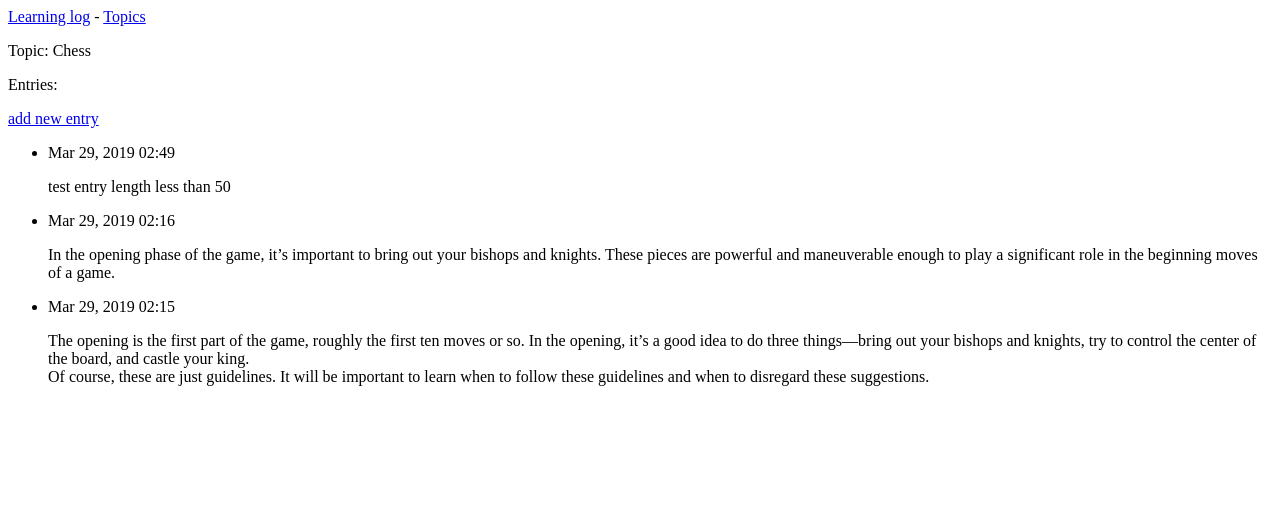
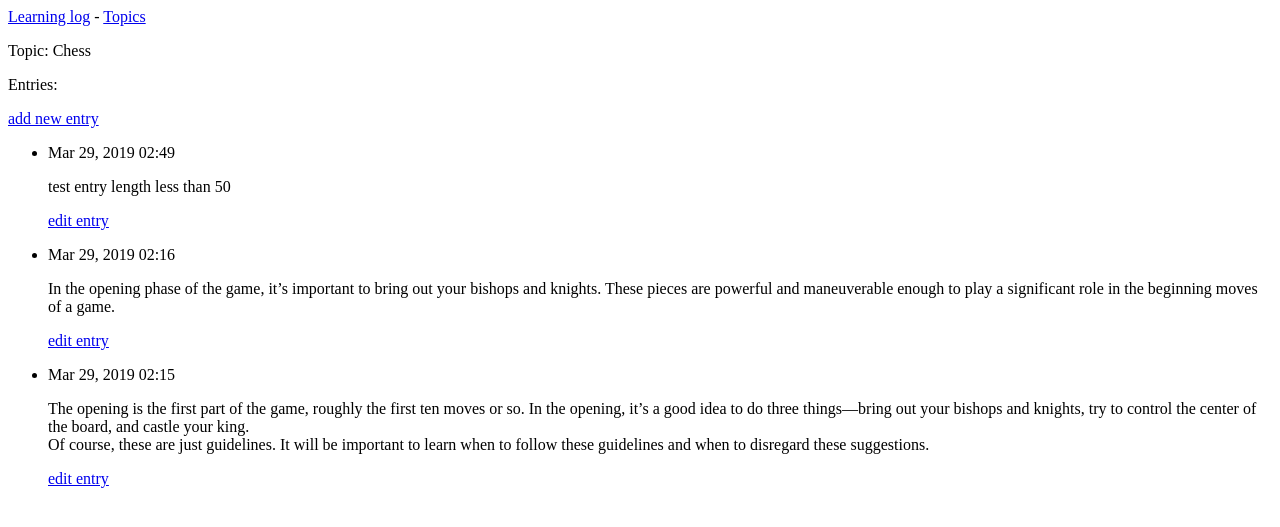
Before and after one commit to Yzhoufelix/learning_log, a Django app: page /topics/1/ in a window 1280 px wide. Shown: the top 527 px of the page. Run offline with Django 3.2, Linux system fonts and the light colour scheme; data comes from the database, SQL or seed files in the repository; both versions use the stored data as it was after the commit.

Commit message:
editing entries

```diff
--- a/learning_logs/templates/learning_logs/topic.html
+++ b/learning_logs/templates/learning_logs/topic.html
@@ -13,6 +13,9 @@
     <li>
       <p>{{ entry.date_added|date:'M d, Y H:i'}}</p>
       <p>{{ entry.text|linebreaks }}</p>
+      <p>
+        <a href="{% url 'learning_logs:edit_entry' entry.id %}">edit entry</a>
+      </p>
     </li>
   {% empty %}
     <li>
--- a/learning_logs/urls.py
+++ b/learning_logs/urls.py
@@ -16,4 +16,7 @@ urlpatterns = [
 
     # Page for adding a new entry
     path('new_entry/<int:topic_id>/', views.new_entry, name='new_entry'),
+
+    # Page for editing an entry
+    path('edit_entry/<int:entry_id>/', views.edit_entry, name='edit_entry'),
 ]
--- a/learning_logs/views.py
+++ b/learning_logs/views.py
@@ -2,7 +2,7 @@ from django.shortcuts import render
 from django.http import HttpResponseRedirect
 from django.urls import reverse
 
-from .models import Topic
+from .models import Topic, Entry
 from .forms import TopicForm, EntryForm
 
 # Create your views here.
@@ -50,3 +50,18 @@ def new_entry(request, topic_id):
 
     context = {'topic': topic, 'form': form}
     return render(request, 'learning_logs/new_entry.html', context)
+
+def edit_entry(request, entry_id):
+    entry = Entry.objects.get(id = entry_id)
+    topic = entry.topic
+
+    if request.method != 'POST':
+        form = EntryForm(instance = entry)
+    else:
+        form = EntryForm(instance = entry, data = request.POST)
+        if form.is_valid():
+            form.save()
+            return HttpResponseRedirect(reverse('learning_logs:topic', args=[topic.id]))
+
+    context = {'entry': entry, 'topic': topic, 'form': form}
+    return render(request, 'learning_logs/edit_entry.html', context)
```
Also changed, not shown: learning_logs/templates/learning_logs/edit_entry.html (added, +17 -0 lines), db.sqlite3.
